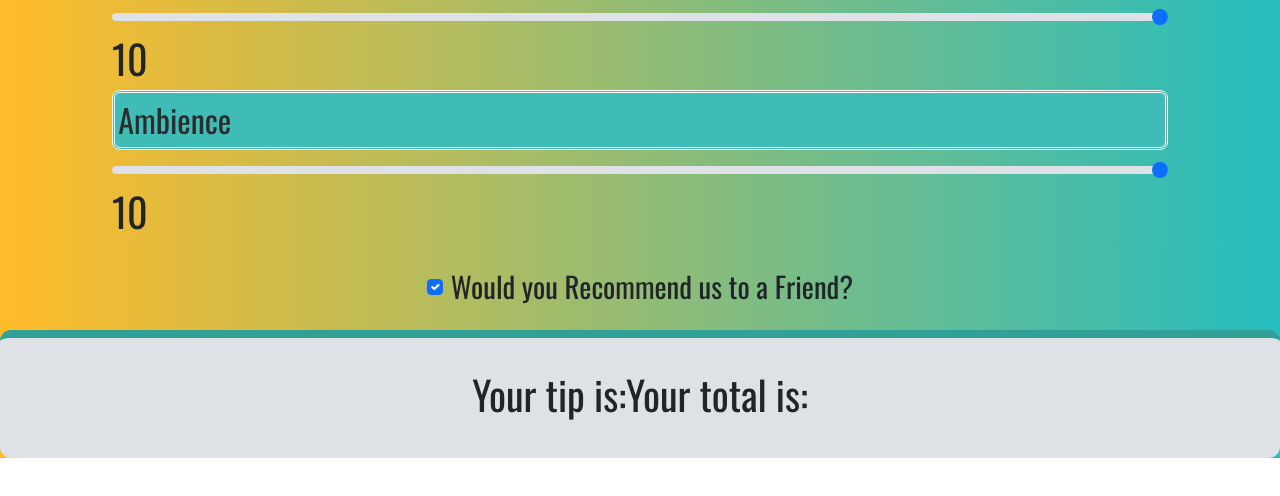
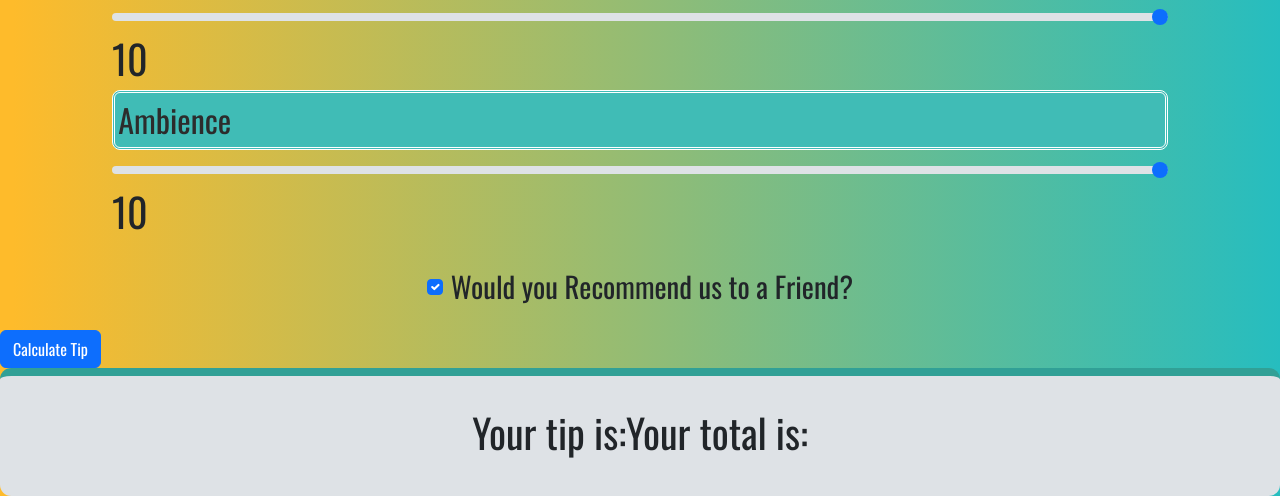
Before and after one commit to EthanAmato/TipCalculator, a plain HTML site: page index.html in a window 1280 px wide. Shown: the part 776-1272 px from the top of the page. Before the commit the page ends 1234 px from the top, so only its background shows below. Drawn offline with nearby package versions, Linux system fonts and the light colour scheme.

Commit message:
readded calculate button

```diff
--- a/index.html
+++ b/index.html
@@ -62,8 +62,11 @@
     </label>
 </div>
 </div>
+<div class="button-submit">
+    <button class="btn btn-primary" type="submit">Calculate Tip</button>
+</div>
     <div class="tip-area">
-        <h1 id = "tip">Your tip is: </h1>
+        <h1 id ="tip">Your tip is: </h1>
         <h1 id="total">Your total is: </h1>
     </div>
 </body>
```
